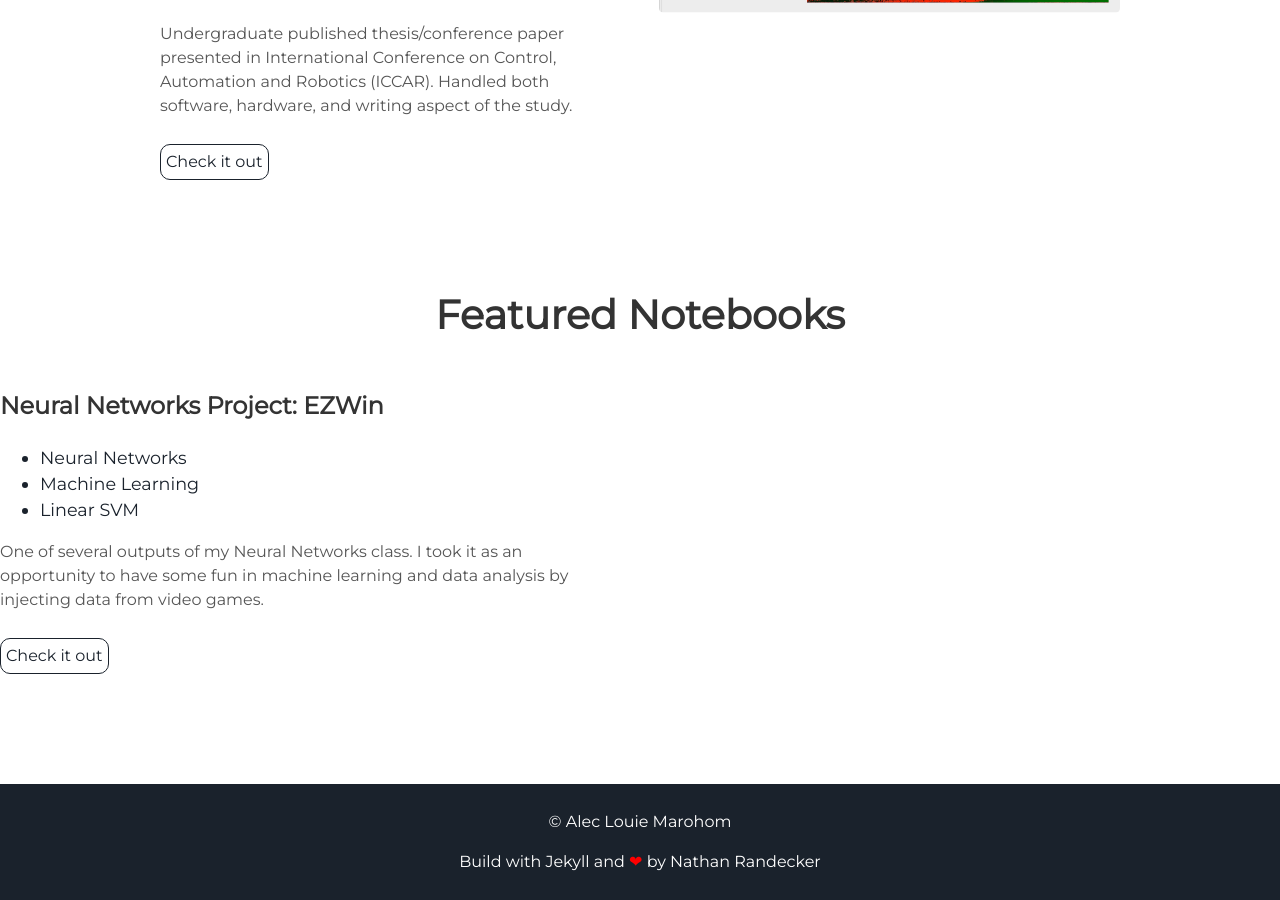
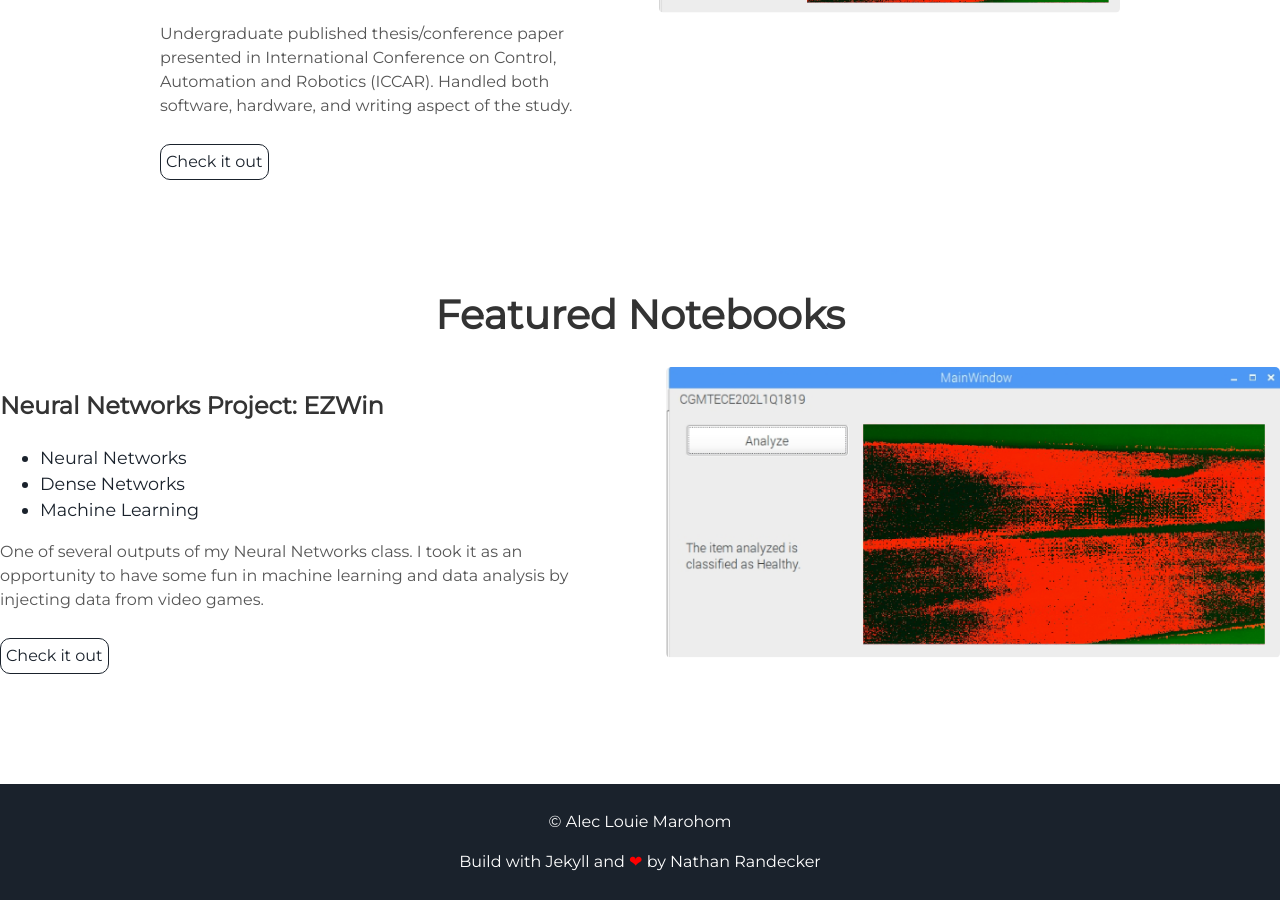
Before and after one commit to lecmarohom/lecmarohom.github.io, a Jekyll site: the page built from index.html, in a window 1280 px wide and 900 px high, scrolled down 1952 px. Built offline with Jekyll 4.4.1, drawn with Linux system fonts in a browser that asks for light colours.

Commit message:
alignment fix

```diff
--- a/_includes/notebooks.html
+++ b/_includes/notebooks.html
@@ -2,17 +2,17 @@
   <h1> Featured Notebooks </h1>
 </div>
 <div class="user-projects">
-  <!---
+
   <div class="images-right">
     <img alt="sample gui" src="{{ "/assets/img/sample-thesis-gui.png" | prepend: site.baseurl }}" />
   </div>
-  --->
+
   <div class="contents">
     <h3> Neural Networks Project: EZWin </h3>
     <ul>
       <li> Neural Networks </li>
+      <li> Dense Networks </li>
       <li> Machine Learning </li>
-      <li> Linear SVM </li>
     </ul>
     <p> One of several outputs of my Neural Networks class. I took it as an opportunity to have some fun in machine learning and data analysis by injecting data from video games. </p>
     <a class="project-link" href="#">Check it out</a>
```
